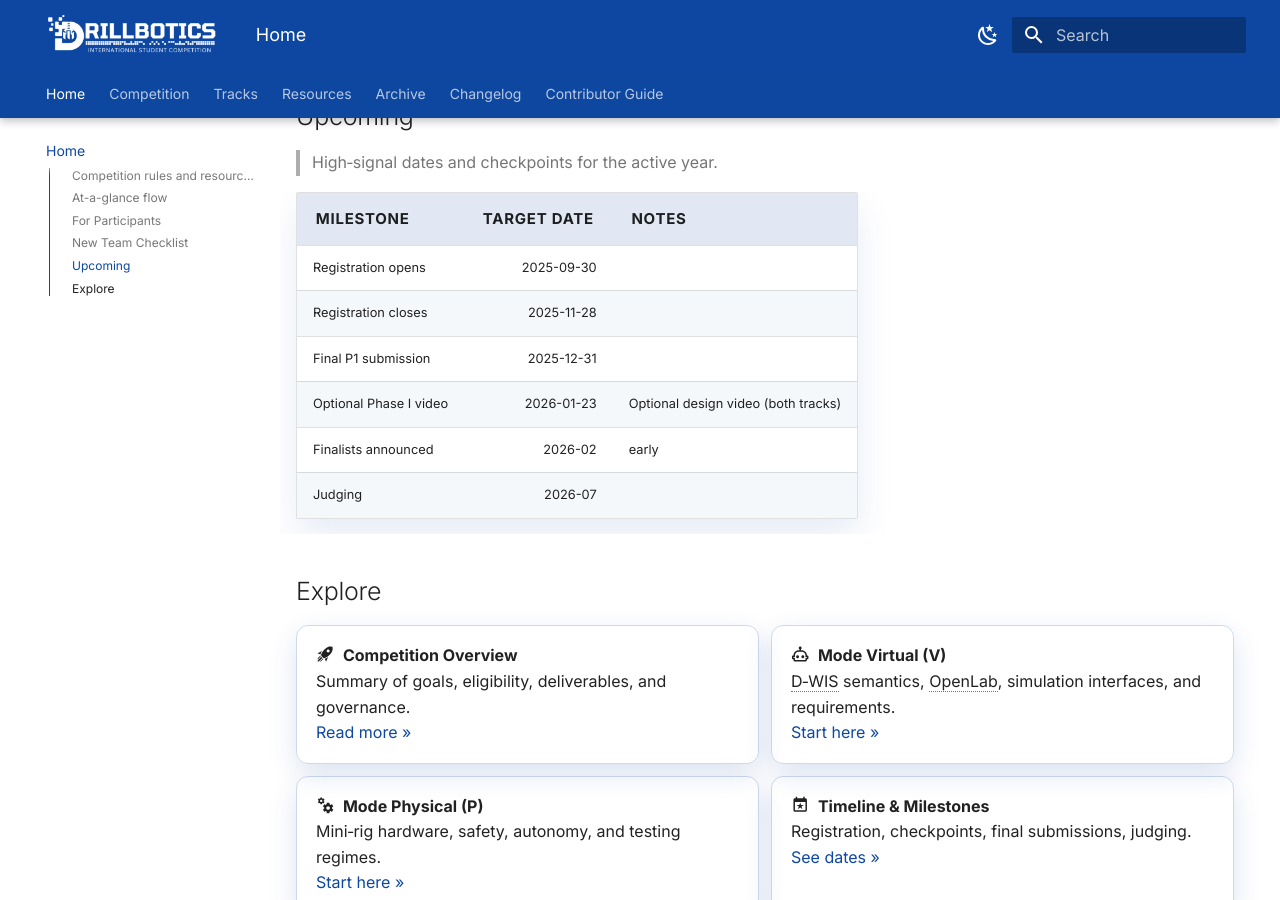
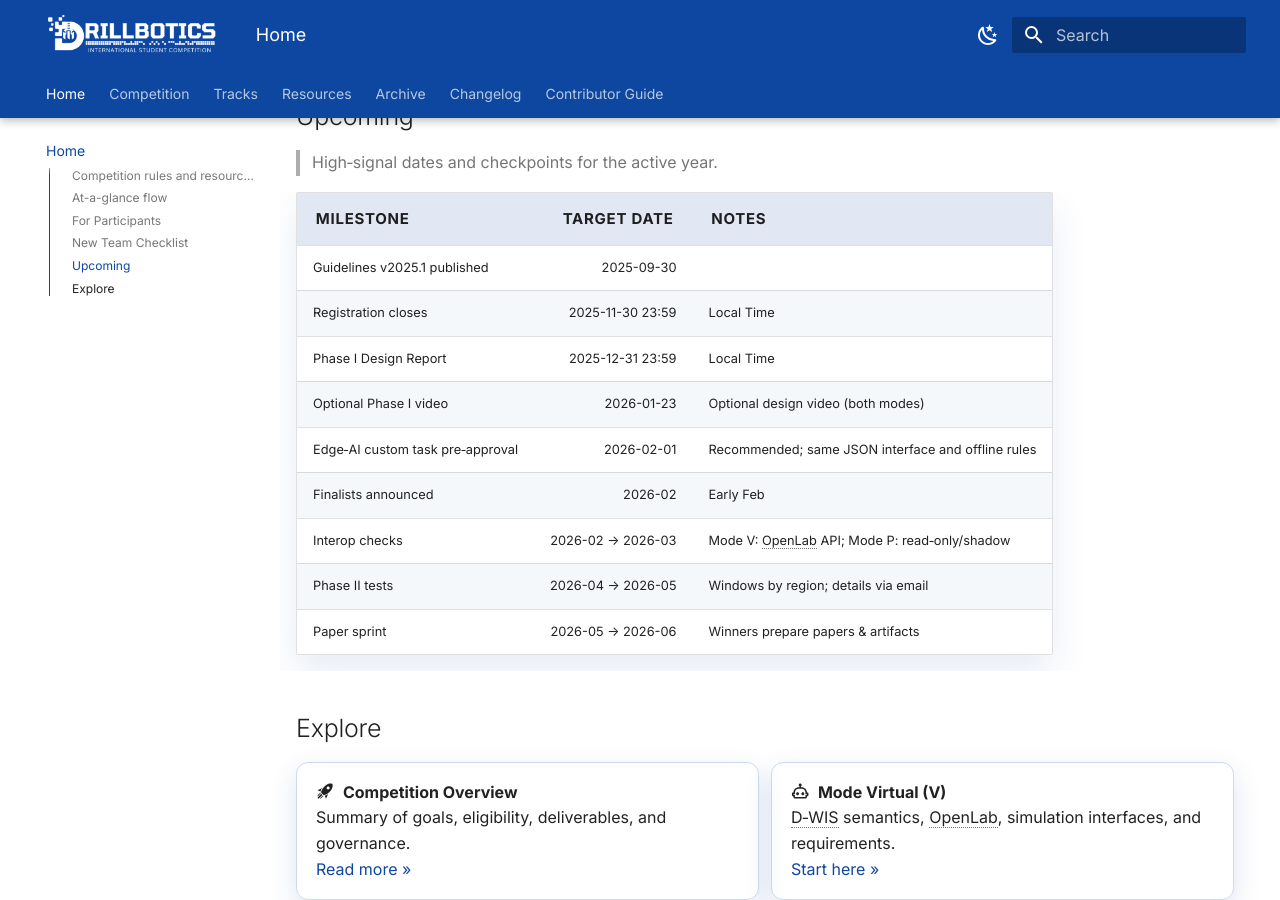
Before and after one commit to Open-Source-Drilling-Community/drillbotics-guidelines, an MkDocs documentation site: the page built from docs/index.md, in a window 1280 px wide and 900 px high, scrolled down 1957 px. Built offline with MkDocs 1.6.1 and Material for MkDocs 9.7.7, drawn with Linux system fonts in a browser that asks for light colours; comment, search, counter and statistics services are not loaded; the version menu is left out.

Commit message:
📝 docs(upcoming): update milestone dates and add new schedule items
- revise registration close time with local timezone detail
- add guidelines publication and edge-AI pre-approval milestones
- include interop checks, phase II tests, and paper sprint periods
- clarify optional video modes and finalist announcement timing

📝 docs(faq): add clarification on cloud model usage during competition

- allow cloud models only during development phase
- require AI inference offline on local/edge hardware for final runs
- specify evaluation focus on small, local multimodal models
- note interop checks remain read-only/shadow without PLC writes

```diff
--- a/docs/_includes/upcoming.md
+++ b/docs/_includes/upcoming.md
@@ -4,11 +4,14 @@
 
 | Milestone | Target date | Notes |
 |---|---:|---|
-| Registration opens | 2025-09-30 | |
-| Registration closes | 2025-11-28 | |
-| Final P1 submission | 2025-12-31 | |
-| Optional Phase I video | 2026-01-23 | Optional design video (both tracks) |
-| Finalists announced | 2026-02 | early |
-| Judging | 2026-07 | |
+| Guidelines v2025.1 published | 2025-09-30 | |
+| Registration closes | 2025-11-30 23:59 |  Local Time |
+| Phase I Design Report | 2025-12-31 23:59 | Local Time |
+| Optional Phase I video | 2026-01-23 | Optional design video (both modes) |
+| Edge‑AI custom task pre‑approval | 2026-02-01 | Recommended; same JSON interface and offline rules |
+| Finalists announced | 2026-02 | Early Feb |
+| Interop checks | 2026-02 → 2026-03 | Mode V: OpenLab API; Mode P: read‑only/shadow |
+| Phase II tests | 2026-04 → 2026-05 | Windows by region; details via email |
+| Paper sprint | 2026-05 → 2026-06 | Winners prepare papers & artifacts |
 
 </div>
--- a/docs/faq.md
+++ b/docs/faq.md
@@ -22,3 +22,7 @@ Open a pull request that edits the relevant Markdown under `docs/`, and add a sh
 ## Are PDFs the source of truth?
 
 No. PDFs may be attached for reference, but the Markdown pages here are authoritative.
+
+## Can we use cloud models for AI features?
+
+Yes, during development. For the final judged runs, all AI inference must be offline on limited local/edge hardware. Teams are evaluated on small, locally run multimodal models (see constraints in Competition → [Rules & Scoring](competition/rules-scoring.md)). Interop checks remain read‑only/shadow (no PLC writes).
```
